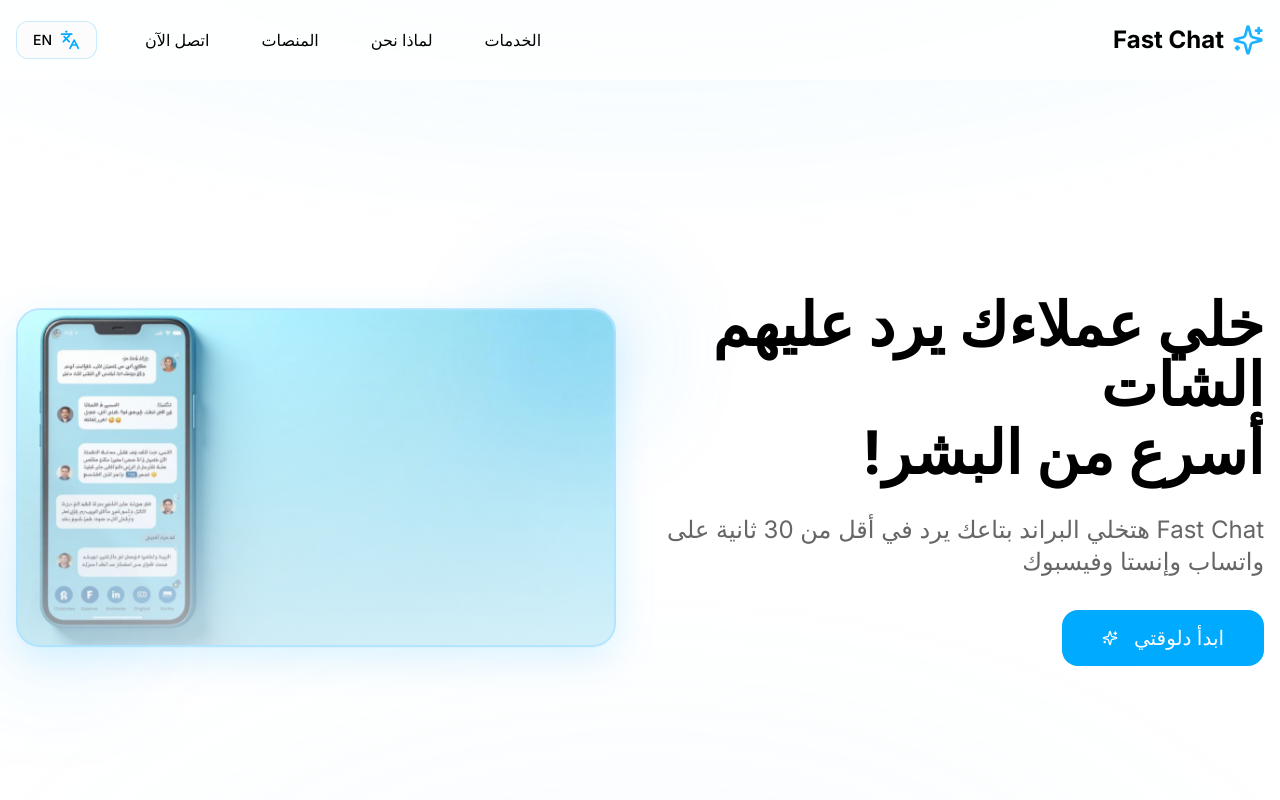
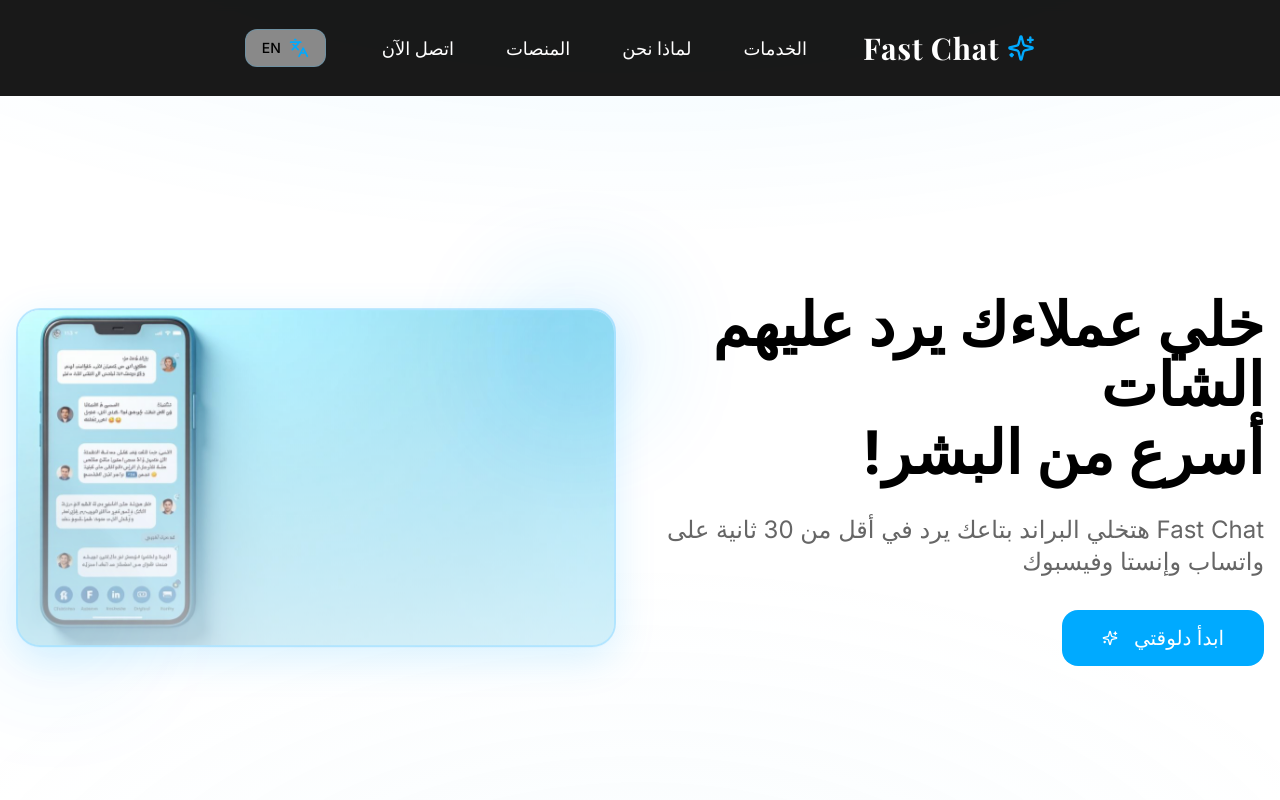
Before and after one commit to 4645454/fast-chat-bot, a React (Vite) app: page / in a window 1280 px wide. Shown: the top 800 px of the page. Built offline with nearby package versions, Linux system fonts and the light colour scheme; the HTML template or start-up script is replaced by a standard one.

Commit message:
Update Navbar styling
Refactor Navbar component to use a luxurious font, center-align elements, and apply a dark background with blue accents.

```diff
--- a/index.html
+++ b/index.html
@@ -20,7 +20,7 @@
 
     <link rel="preconnect" href="https://fonts.googleapis.com">
     <link rel="preconnect" href="https://fonts.gstatic.com" crossorigin>
-    <link href="https://fonts.googleapis.com/css2?family=Inter:wght@400;500;600;700;800&display=swap" rel="stylesheet">
+    <link href="https://fonts.googleapis.com/css2?family=Inter:wght@400;500;600;700;800&family=Playfair+Display:wght@400;500;600;700;800;900&display=swap" rel="stylesheet">
   </head>
 
   <body>
--- a/src/components/Navbar.tsx
+++ b/src/components/Navbar.tsx
@@ -33,58 +33,69 @@ const Navbar = () => {
     <nav
       className={`fixed top-0 left-0 right-0 z-50 transition-all duration-300 ${
         scrolled
-          ? 'bg-background/95 backdrop-blur-lg shadow-medium'
-          : 'bg-background/80 backdrop-blur-sm'
+          ? 'bg-black/95 backdrop-blur-lg shadow-medium border-b border-primary/20'
+          : 'bg-black/90 backdrop-blur-sm'
       }`}
       dir={language === 'ar' ? 'rtl' : 'ltr'}
     >
       <div className="container mx-auto px-4">
-        <div className="flex items-center justify-between h-20">
-          {/* Logo */}
-          <div className="flex items-center space-x-2 space-x-reverse">
-            <Sparkles className="h-8 w-8 text-primary animate-pulse" />
-            <span className="text-2xl font-bold text-foreground">
+        <div className="flex items-center justify-center h-24 relative">
+
+          {/* Desktop Menu - Centered */}
+          <div className="hidden md:flex items-center gap-8">
+            <div className="flex items-center gap-2">
+              <Sparkles className="h-7 w-7 text-primary animate-pulse" />
+              <span className="text-3xl font-elegant font-bold text-white tracking-wide">
                 Fast Chat
               </span>
             </div>
 
-          {/* Desktop Menu */}
-          <div className="hidden md:flex items-center gap-6">
             <div className="flex items-center gap-1">
               {menuItems.map((item, index) => (
                 <button
                   key={index}
                   onClick={() => scrollToSection(item.id)}
-                  className="group relative px-6 py-3 text-foreground font-medium transition-all duration-300 hover:scale-110 hover:text-primary"
+                  className="group relative px-6 py-3 text-white font-elegant text-lg font-medium transition-all duration-300 hover:text-primary"
                 >
                   <span className="relative z-10">{item.label}</span>
+                  <span className="absolute inset-x-0 bottom-0 h-0.5 bg-primary scale-x-0 group-hover:scale-x-100 transition-transform duration-300 origin-center"></span>
                 </button>
               ))}
             </div>
+
             <LanguageSwitcher />
           </div>
 
           {/* Mobile Menu Button */}
-          <div className="md:hidden flex items-center gap-2">
+          <div className="md:hidden flex items-center justify-between w-full">
+            <div className="flex items-center gap-2">
+              <Sparkles className="h-7 w-7 text-primary animate-pulse" />
+              <span className="text-2xl font-elegant font-bold text-white">
+                Fast Chat
+              </span>
+            </div>
+
+            <div className="flex items-center gap-2">
               <LanguageSwitcher />
               <button
                 onClick={() => setIsOpen(!isOpen)}
-              className="p-2 text-foreground hover:text-primary transition-colors"
+                className="p-2 text-white hover:text-primary transition-colors"
               >
                 {isOpen ? <X className="h-6 w-6" /> : <Menu className="h-6 w-6" />}
               </button>
+            </div>
           </div>
         </div>
 
         {/* Mobile Menu */}
         {isOpen && (
           <div className="md:hidden py-4 animate-fade-in">
-            <div className="flex flex-col gap-2 bg-card/95 backdrop-blur-sm rounded-2xl p-4 shadow-strong border border-primary/10">
+            <div className="flex flex-col gap-2 bg-black/95 backdrop-blur-sm rounded-2xl p-4 shadow-strong border border-primary/20">
               {menuItems.map((item, index) => (
                 <button
                   key={index}
                   onClick={() => scrollToSection(item.id)}
-                  className="text-right px-4 py-3 text-foreground font-medium hover:text-primary rounded-xl transition-all duration-300"
+                  className="text-right px-4 py-3 text-white font-elegant text-lg font-medium hover:text-primary rounded-xl transition-all duration-300"
                 >
                   {item.label}
                 </button>
--- a/tailwind.config.ts
+++ b/tailwind.config.ts
@@ -15,6 +15,7 @@ export default {
     extend: {
       fontFamily: {
         sans: ['Inter', 'sans-serif'],
+        elegant: ['Playfair Display', 'serif'],
       },
       colors: {
         border: "hsl(var(--border))",
```
Lines whose indentation alone changed are shown as unchanged.
